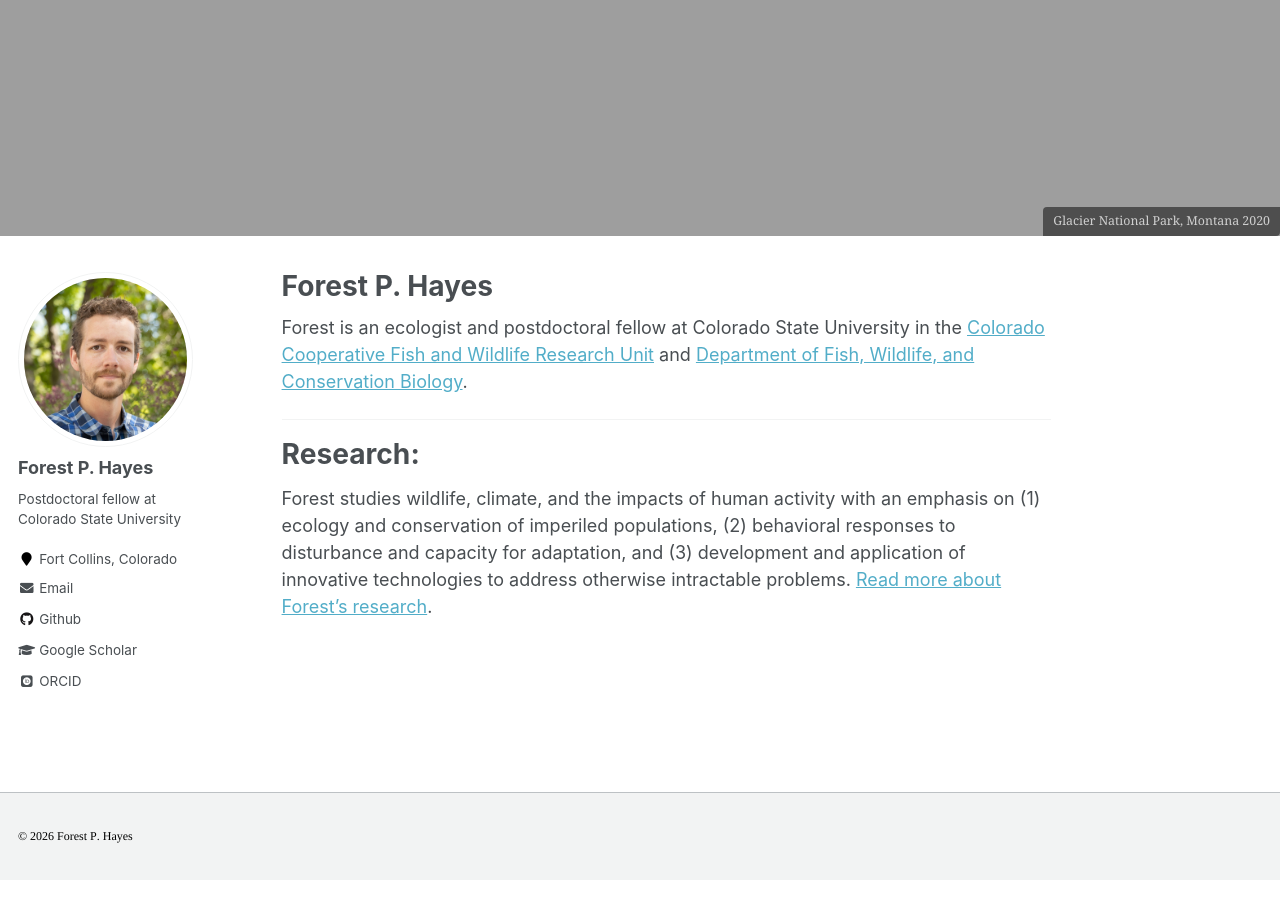
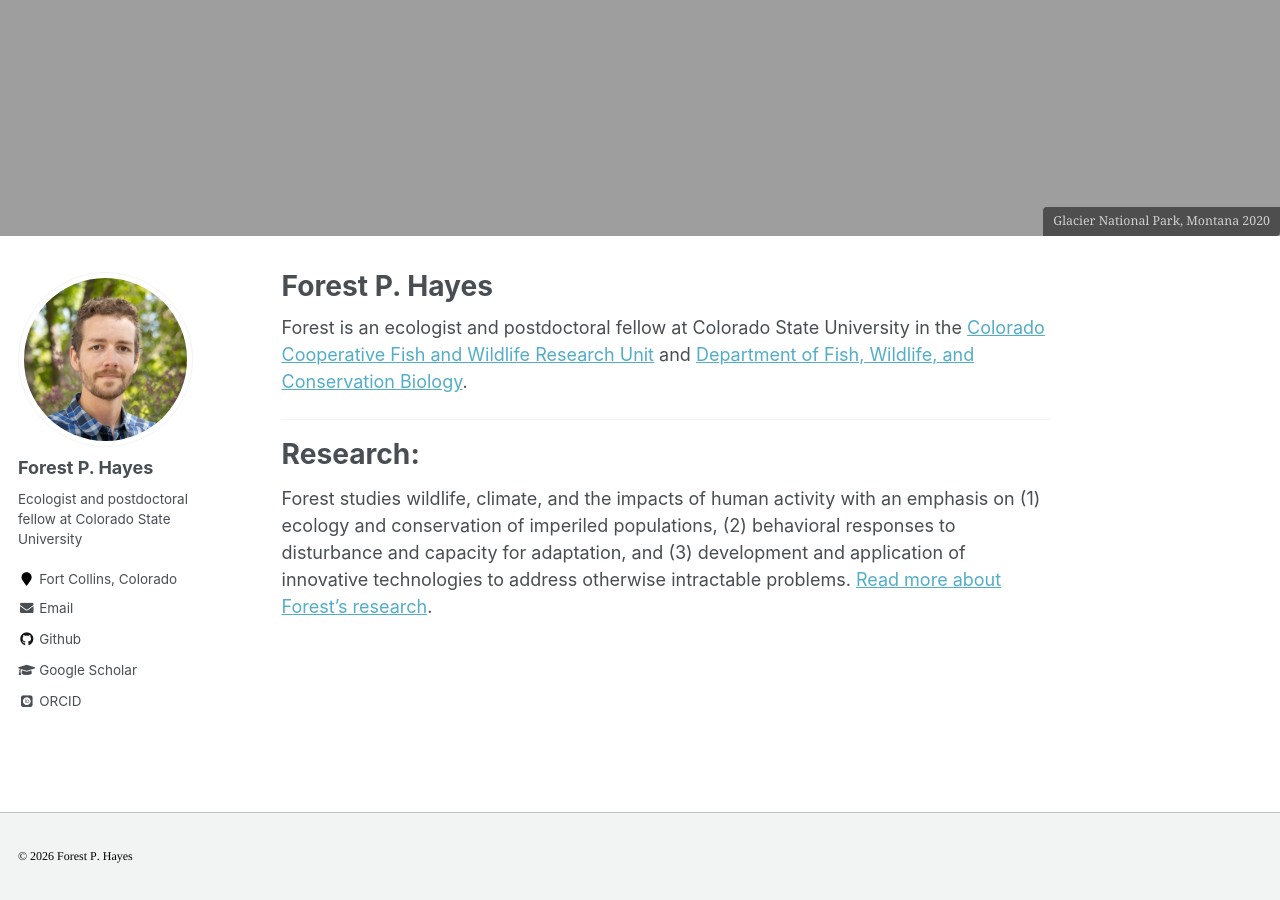
Before and after one commit to foresthayes/foresthayes.github.io, a Jekyll site: the page built from _pages/about.md, in a window 1280 px wide and 900 px high, scrolled down 806 px. Built offline with Jekyll 4.4.1, drawn with Linux system fonts in a browser that asks for light colours; some web fonts are replaced.

Commit message:
Update _config.yml

```diff
--- a/_config.yml
+++ b/_config.yml
@@ -10,7 +10,7 @@
 title                    : "Forest P. Hayes"
 title_separator          : "-"
 name                     : &name "Forest P. Hayes"
-description              : &description "personal description"
+description              : &description "Ecologist and postdoctoral fellow at Colorado State University studying wildlife responses to climate change and human activity"
 url                      : https://foresthayes.github.io # the base hostname & protocol for your site e.g. "https://mmistakes.github.io"
 baseurl                  : "" # the subpath of your site, e.g. "/blog"
 repository               : "foresthayes/foresthayes.github.io"
@@ -82,7 +82,7 @@
 author:
   name             : "Forest P. Hayes"
   avatar           : "profile-hayes.jpg"
-  bio              : "Postdoctoral fellow at Colorado State University"
+  bio              : "Ecologist and postdoctoral fellow at Colorado State University"
   location         : "Fort Collins, Colorado"
   employer         :
   pubmed           :
@@ -255,7 +255,7 @@
 permalink: /:categories/:title/
 # paginate: 5 # amount of posts to show
 # paginate_path: /page:num/
-timezone: America/Los_Angeles # http://en.wikipedia.org/wiki/List_of_tz_database_time_zones
+timezone: America/Denver
 
 
 # Plugins
```
